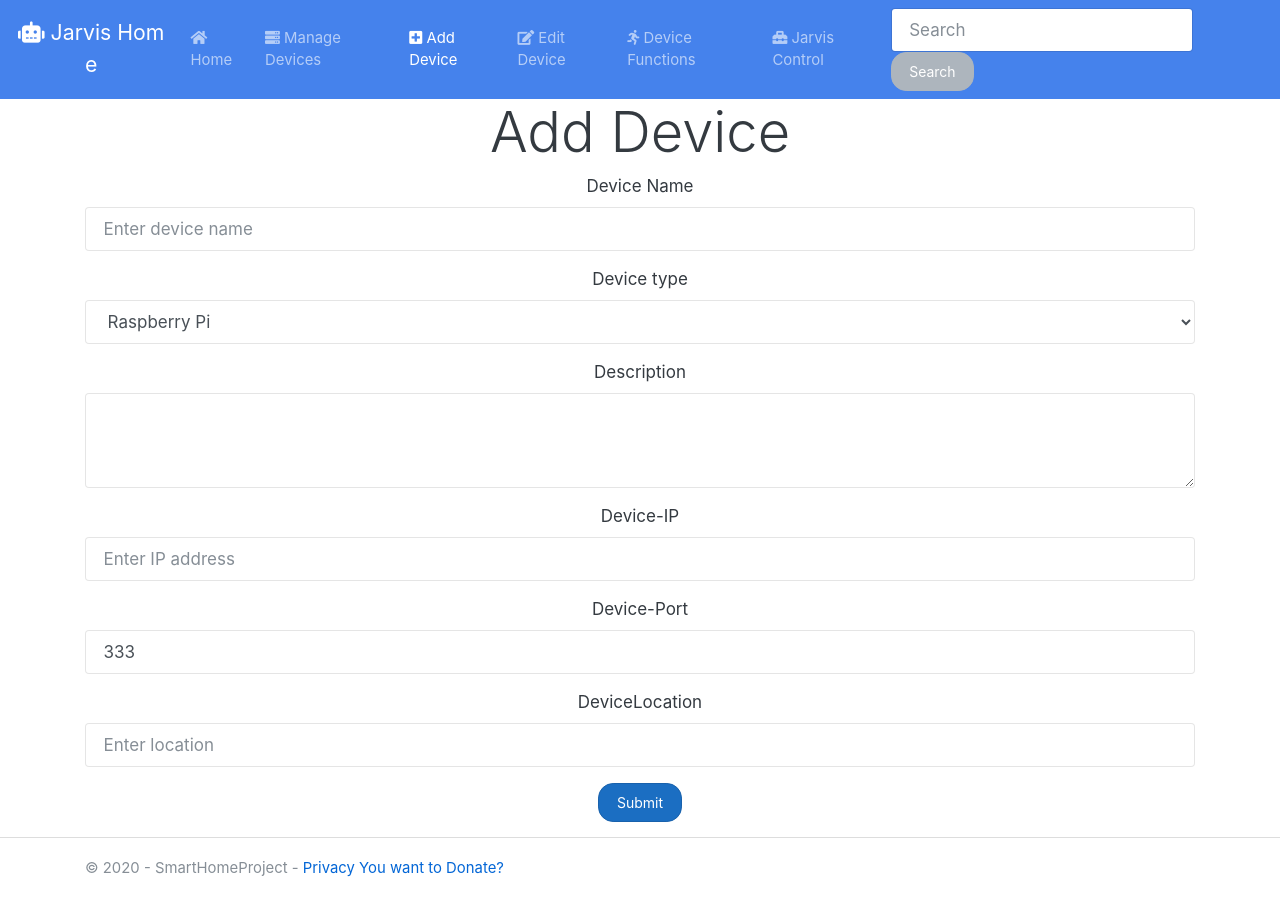
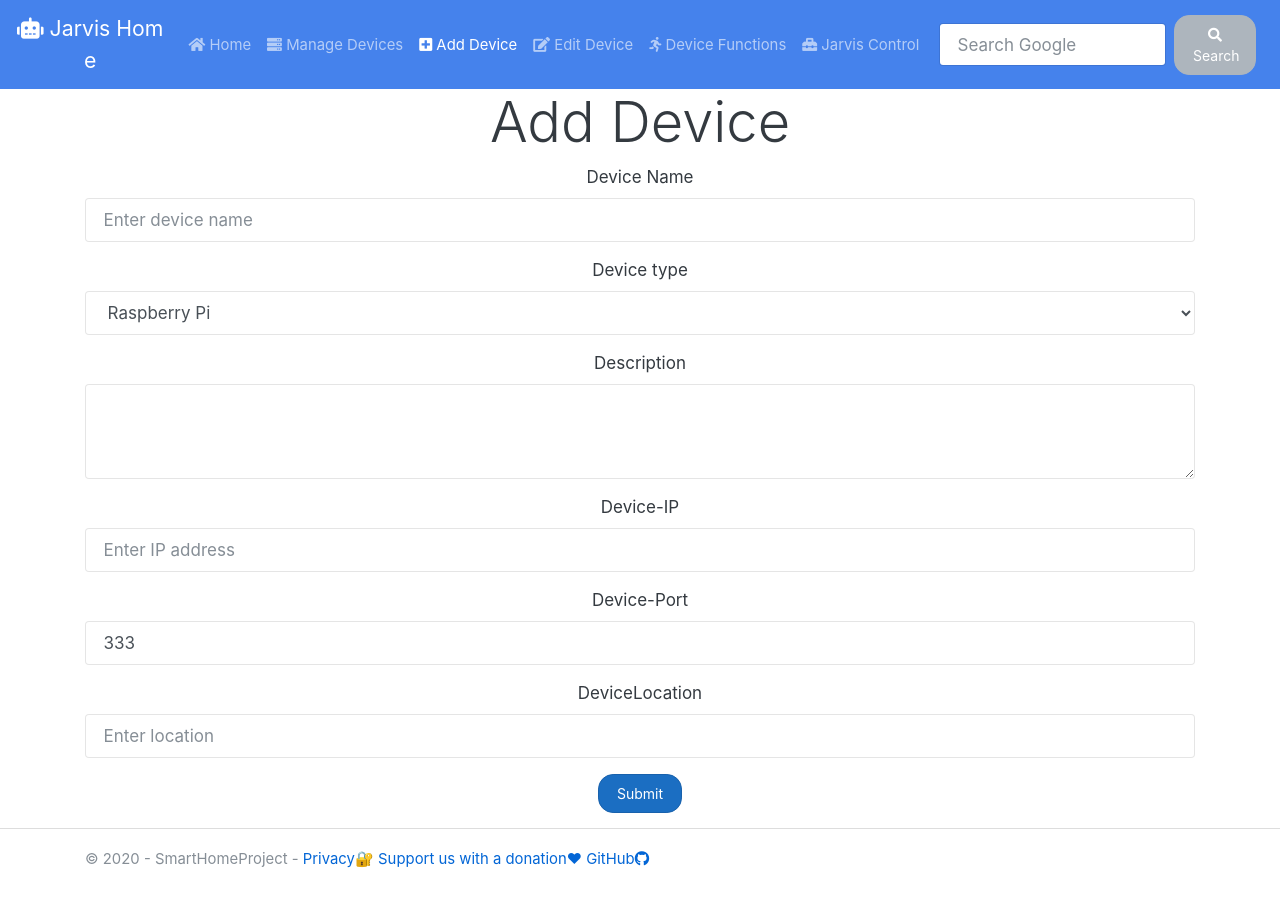
Before and after one commit to CodingTarik/Jarvis-Home, an ASP.NET Core app: page /Device/AddDevice in a window 1280 px wide. After the commit the page ends 868 px from the top, so only its background shows below. Run offline with ASP.NET Core 8, Linux system fonts and the light colour scheme; the project's own start-up code is not run, and a stand-in starts its controllers and pages; some libraries are stand-ins or nearby versions.

Commit message:
google searchbar

```diff
--- a/SmartHomeProject/Views/Shared/_Layout.cshtml
+++ b/SmartHomeProject/Views/Shared/_Layout.cshtml
@@ -37,9 +37,9 @@
                     <a class="nav-link" asp-area="" asp-controller="Device" asp-action="JarvisControl"><i class="fas fa-toolbox"></i> Jarvis Control<span class="sr-only">(current)</span></a>
                 </li>
             </ul>
-            <form class="form-inline my-2 my-lg-0">
-                <input class="form-control mr-sm-2" type="text" placeholder="Search">
-                <button class="btn btn-secondary my-2 my-sm-0" type="submit">Search</button>
+            <form class="form-inline my-2 my-lg-0" style="width: 30%;">
+                <input class="form-control mr-sm-2" type="text" id="search"placeholder="Search Google" style="width: 70%;">
+                <button class="btn btn-secondary my-2 my-sm-0" style="width: 25%;"onclick="window.location.href = 'https://www.google.com/search?q=' + document.getElementById('search').value; return false;"><i class="fas fa-search"></i> Search</button>
             </form>
         </div>
     </nav>
@@ -52,7 +52,7 @@
 
     <footer class="border-top footer text-muted">
         <div class="container">
-            &copy; 2020 - SmartHomeProject - <a asp-area="" asp-controller="Home" asp-action="Privacy">Privacy</a> <a asp-area="" asp-controller="Home" asp-action="Donation">You want to Donate?</a>
+            &copy; 2020 - SmartHomeProject - <a asp-area="" asp-controller="Home" asp-action="Privacy">Privacy🔐</a>  <a asp-area="" asp-controller="Home" asp-action="Donation">Support us with a donation❤</a> <a href="https://github.com/CodingTarik/SmartHomeProject">GitHub<i class="fab fa-github"></i></a>
         </div>
     </footer>
     <script src="~/lib/jquery/dist/jquery.min.js"></script>
```
